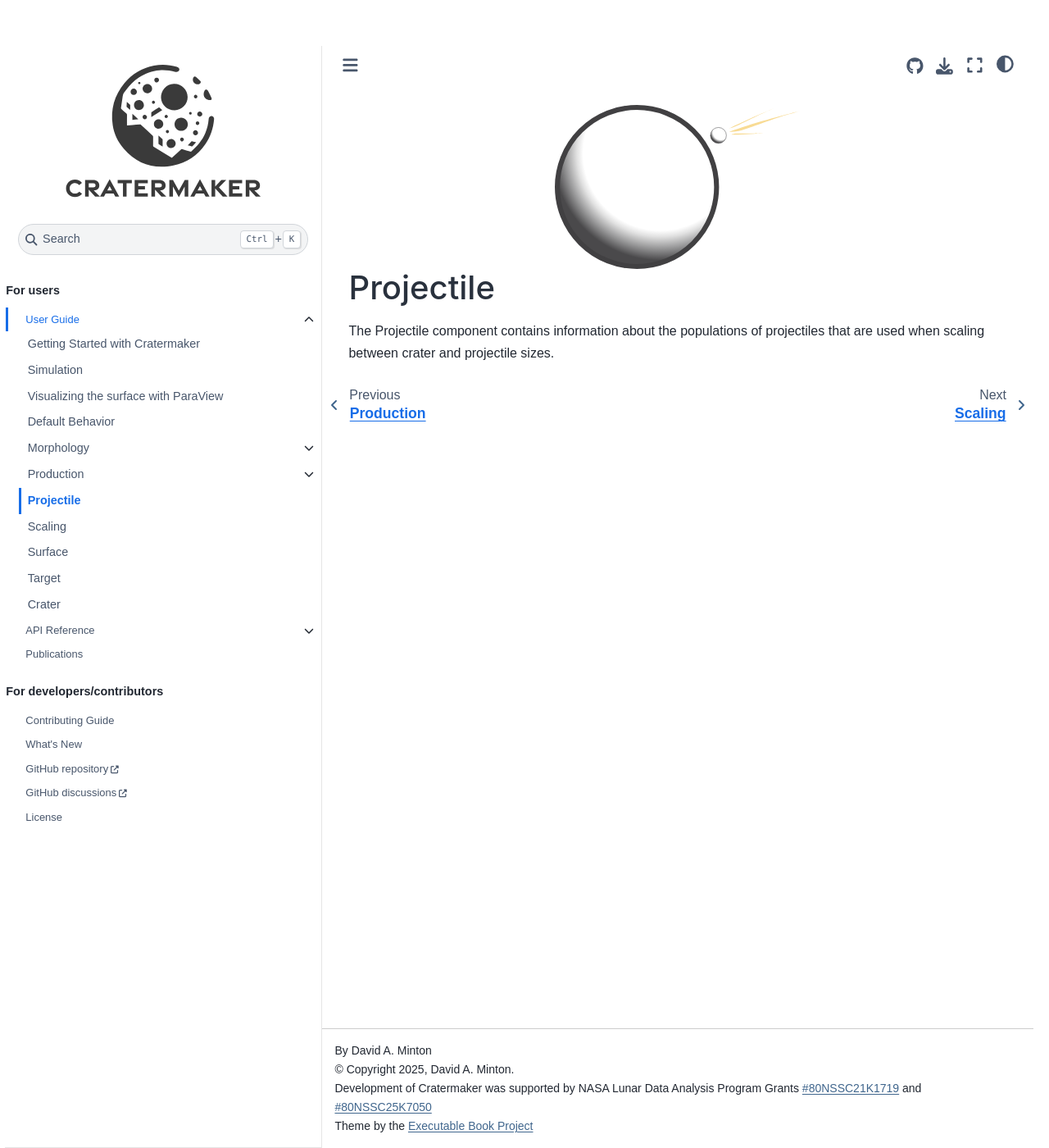
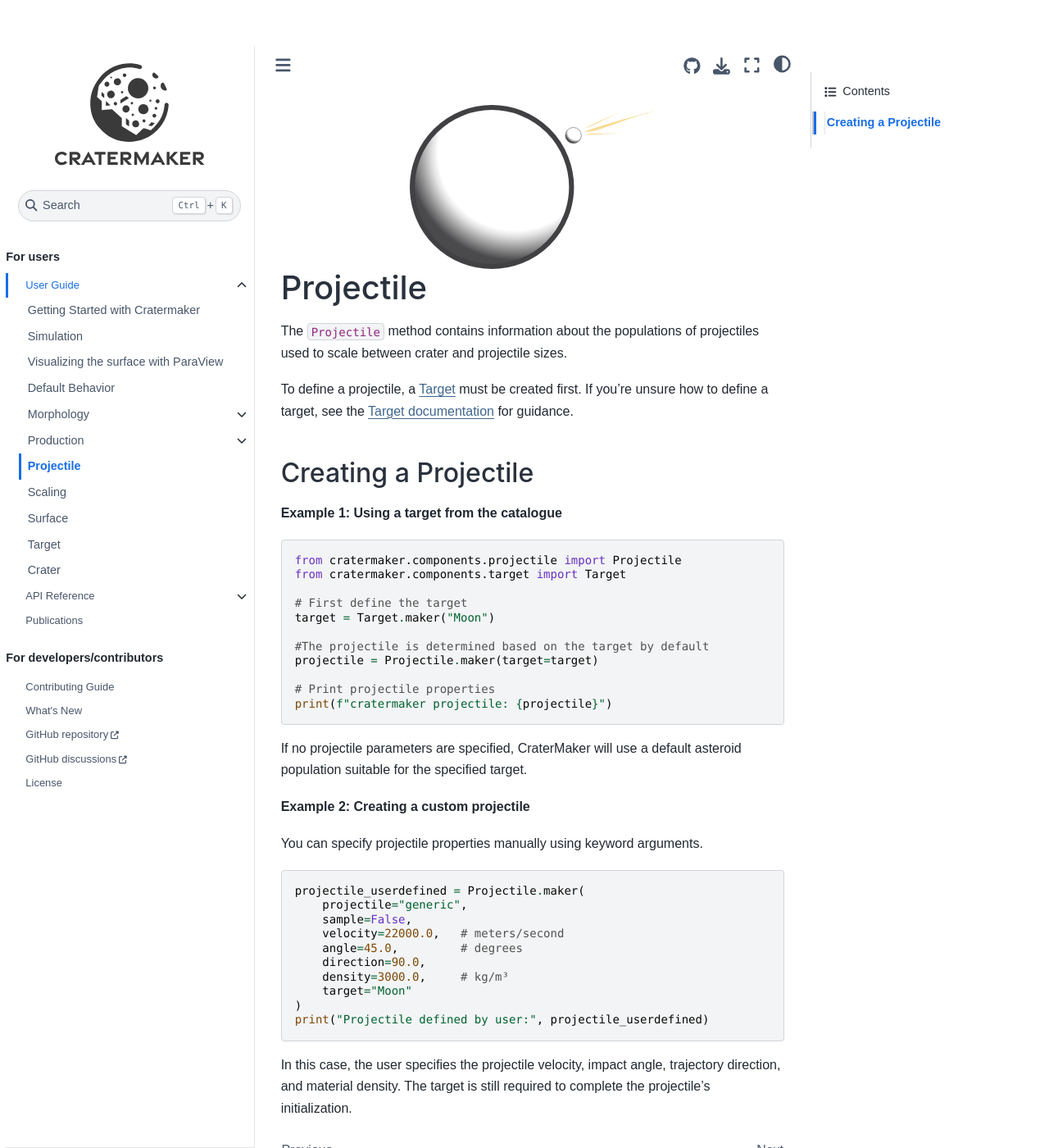
Before and after one commit to MintonGroup/cratermaker, a Sphinx documentation site: the page built from docs/user-guide/projectile.rst, in a window 1280 px wide and 1400 px high. Shown: the whole window at 82% size. Built offline with Sphinx 7.4.7 and the Sphinx Book theme 1.1.4, drawn with Linux system fonts in a browser that asks for light colours; pages that are not in the unit, such as notebooks, are missing from menus; the version number is read from the project's files by our own code.

Commit message:
examples added to projectile.rst

```diff
--- a/docs/user-guide/projectile.rst
+++ b/docs/user-guide/projectile.rst
@@ -10,4 +10,46 @@
 Projectile
 ==========
 
-The Projectile component contains information about the populations of projectiles that are used when scaling between crater and projectile sizes.
+The ``Projectile`` method contains information about the populations of projectiles used to scale between crater and projectile sizes.
+
+To define a projectile, a :ref:`Target <ug-target>` must be created first. If you're unsure how to define a target, see the :ref:`Target documentation <ug-target>` for guidance.
+
+Creating a Projectile
+---------------------
+
+**Example 1: Using a target from the catalogue**
+
+.. code-block:: python
+
+    from cratermaker.components.projectile import Projectile
+    from cratermaker.components.target import Target
+
+    # First define the target
+    target = Target.maker("Moon")
+
+    #The projectile is determined based on the target by default
+    projectile = Projectile.maker(target=target)
+
+    # Print projectile properties
+    print(f"cratermaker projectile: {projectile}")
+
+If no projectile parameters are specified, CraterMaker will use a default asteroid population suitable for the specified target.
+
+**Example 2: Creating a custom projectile**
+
+You can specify projectile properties manually using keyword arguments.
+
+.. code-block:: python
+
+    projectile_userdefined = Projectile.maker(
+        projectile="generic",
+        sample=False,
+        velocity=22000.0,   # meters/second
+        angle=45.0,         # degrees
+        direction=90.0,
+        density=3000.0,     # kg/m³
+        target="Moon"
+    )
+    print("Projectile defined by user:", projectile_userdefined)
+
+In this case, the user specifies the projectile velocity, impact angle, trajectory direction, and material density. The target is still required to complete the projectile's initialization.
```
